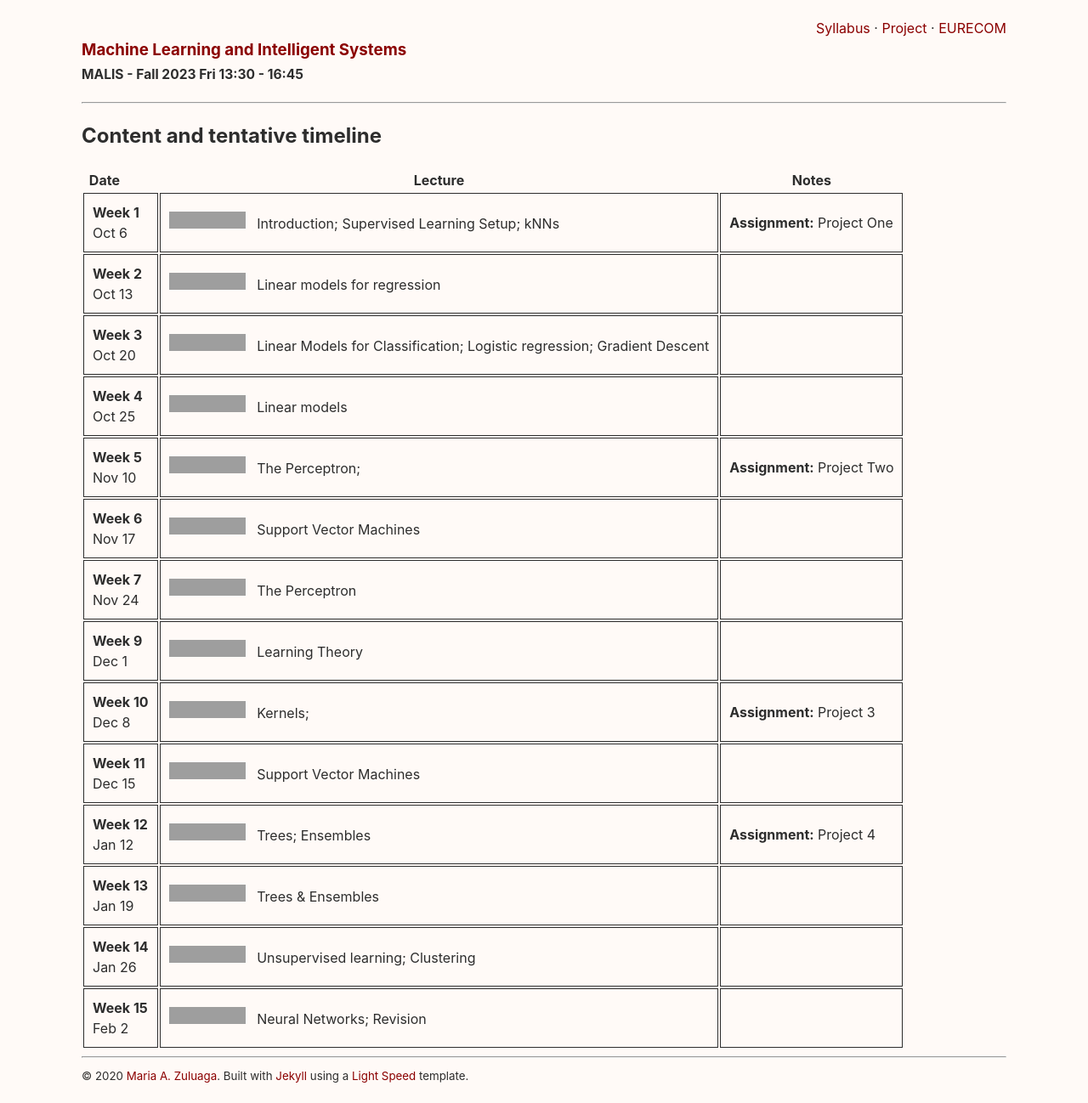
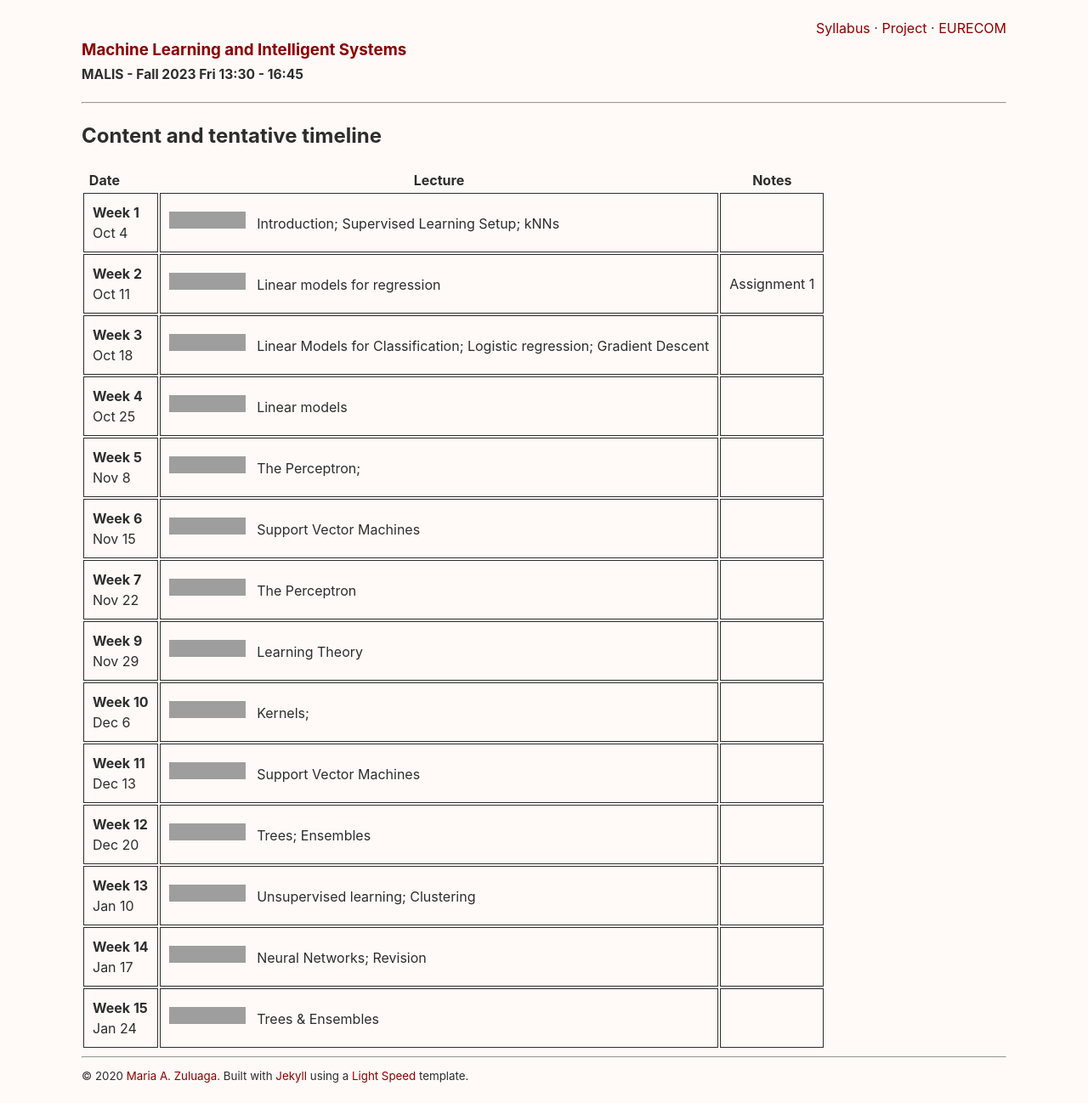
Before and after one commit to malis-course/malis-course.github.io, a Jekyll site: the page built from _pages/syllabus.md, in a window 1280 px wide, cut to the strip 0-1298 px from the top of the page. Shown: the whole strip at 85% size. Built offline with Jekyll 4.4.1, drawn with Linux system fonts in a browser that asks for light colours; grey boxes are pictures that could not be loaded.

Commit message:
MALIS 2024-25

```diff
--- a/_config.yml
+++ b/_config.yml
@@ -24,7 +24,7 @@ include:
 # About/contact
 author:
   name:              Maria A. Zuluaga
-  url:               https://www.eurecom.fr/~zuluaga
+  url:               https://zuluaga.eurecom.io
   email:
 
 # Custom vars
--- a/_pages/syllabus.md
+++ b/_pages/syllabus.md
@@ -7,17 +7,17 @@ permalink: /syllabus
 
 |  Date     &nbsp; &nbsp;&nbsp; &nbsp;&nbsp; &nbsp;  | Lecture           | Notes |
 | --------- | --------------- | ------ |
-| **Week 1** <br> Oct 6       | [![Generic badge](https://img.shields.io/badge/-Lecture-blue.svg)](https://shields.io/) &nbsp; Introduction; Supervised Learning Setup; kNNs   |  **Assignment:** Project One |
-| **Week 2** <br> Oct 13      | [![Generic badge](https://img.shields.io/badge/-Lecture-blue.svg)](https://shields.io/) &nbsp; Linear models for regression     |    |
-| **Week 3** <br> Oct 20      | [![Generic badge](https://img.shields.io/badge/-Lecture-blue.svg)](https://shields.io/) &nbsp; Linear Models for Classification; Logistic regression; Gradient Descent      |    |
+| **Week 1** <br> Oct 4       | [![Generic badge](https://img.shields.io/badge/-Lecture-blue.svg)](https://shields.io/) &nbsp; Introduction; Supervised Learning Setup; kNNs   |   |
+| **Week 2** <br> Oct 11      | [![Generic badge](https://img.shields.io/badge/-Lecture-blue.svg)](https://shields.io/) &nbsp; Linear models for regression     |  Assignment 1  |
+| **Week 3** <br> Oct 18      | [![Generic badge](https://img.shields.io/badge/-Lecture-blue.svg)](https://shields.io/) &nbsp; Linear Models for Classification; Logistic regression; Gradient Descent      |    |
 | **Week 4** <br> Oct 25      |  [![Generic badge](https://img.shields.io/badge/-Lab Session-orange.svg)](https://shields.io/) &nbsp; Linear models     |    |
-| **Week 5** <br> Nov 10      | [![Generic badge](https://img.shields.io/badge/-Lecture-blue.svg)](https://shields.io/) &nbsp; The Perceptron;     |  **Assignment:** Project Two  |
-| **Week 6** <br> Nov 17      |  [![Generic badge](https://img.shields.io/badge/-Lecture-blue.svg)](https://shields.io/) &nbsp; Support Vector Machines  |     |
-| **Week 7** <br> Nov 24      |  [![Generic badge](https://img.shields.io/badge/-Lab Session-orange.svg)](https://shields.io/) &nbsp; The Perceptron     |   |
-| **Week 9** <br> Dec 1      | [![Generic badge](https://img.shields.io/badge/-Lecture-blue.svg)](https://shields.io/) &nbsp;  Learning Theory   |    |
-| **Week 10** <br> Dec 8      | [![Generic badge](https://img.shields.io/badge/-Lecture-blue.svg)](https://shields.io/) &nbsp; Kernels;      |  **Assignment:** Project 3  |
-| **Week 11** <br> Dec 15      | [![Generic badge](https://img.shields.io/badge/-Lab Session-orange.svg)](https://shields.io/) &nbsp; Support Vector Machines   |    |
-| **Week 12** <br> Jan 12     | [![Generic badge](https://img.shields.io/badge/-Lecture-blue.svg)](https://shields.io/) &nbsp; Trees; Ensembles      |  **Assignment:** Project 4 |
-| **Week 13** <br> Jan 19      | [![Generic badge](https://img.shields.io/badge/-Lab Session-orange.svg)](https://shields.io/) &nbsp; Trees & Ensembles    |  |
-| **Week 14** <br> Jan 26      | [![Generic badge](https://img.shields.io/badge/-Lecture-blue.svg)](https://shields.io/) &nbsp; Unsupervised learning; Clustering       |    |
-| **Week 15** <br> Feb 2      | [![Generic badge](https://img.shields.io/badge/-Lecture-blue.svg)](https://shields.io/) &nbsp; Neural Networks; Revision     |    |
+| **Week 5** <br> Nov 8      | [![Generic badge](https://img.shields.io/badge/-Lecture-blue.svg)](https://shields.io/) &nbsp; The Perceptron;     |    |
+| **Week 6** <br> Nov 15      |  [![Generic badge](https://img.shields.io/badge/-Lecture-blue.svg)](https://shields.io/) &nbsp; Support Vector Machines  |     |
+| **Week 7** <br> Nov 22      |  [![Generic badge](https://img.shields.io/badge/-Lab Session-orange.svg)](https://shields.io/) &nbsp; The Perceptron     |   |
+| **Week 9** <br> Nov 29      | [![Generic badge](https://img.shields.io/badge/-Lecture-blue.svg)](https://shields.io/) &nbsp;  Learning Theory   |    |
+| **Week 10** <br> Dec 6      | [![Generic badge](https://img.shields.io/badge/-Lecture-blue.svg)](https://shields.io/) &nbsp; Kernels;      |    |
+| **Week 11** <br> Dec 13      | [![Generic badge](https://img.shields.io/badge/-Lab Session-orange.svg)](https://shields.io/) &nbsp; Support Vector Machines   |    |
+| **Week 12** <br> Dec 20     | [![Generic badge](https://img.shields.io/badge/-Lecture-blue.svg)](https://shields.io/) &nbsp; Trees; Ensembles      |   |
+| **Week 13** <br> Jan 10      | [![Generic badge](https://img.shields.io/badge/-Lecture-blue.svg)](https://shields.io/) &nbsp; Unsupervised learning; Clustering       |    |
+| **Week 14** <br> Jan 17      | [![Generic badge](https://img.shields.io/badge/-Lecture-blue.svg)](https://shields.io/) &nbsp; Neural Networks; Revision     |    |
+| **Week 15** <br> Jan 24      | [![Generic badge](https://img.shields.io/badge/-Lab Session-orange.svg)](https://shields.io/) &nbsp; Trees & Ensembles    |  |
```
